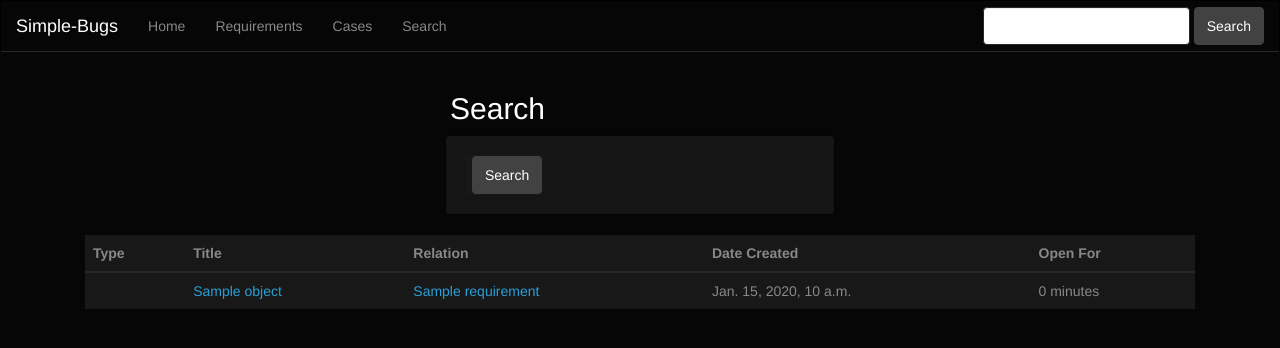
After one commit to thomas-cabral/django_simple_bugs, a Django app: template simple_bugs/templates/search/search.html in a window 1280 px wide. The commit adds this page. Shown: the top 348 px of the page. Run offline with Django 3.2, Linux system fonts and the light colour scheme; the template is opened without the code that fills it: most values are stand-ins (such as "Sample title", 1, 10 or a date in 2020); some libraries are stand-ins or nearby versions; some web fonts are replaced.

Commit message:
added search

```diff
--- /dev/null
+++ b/simple_bugs/templates/search/indexes/simple_bugs/case_text.txt
@@ -0,0 +1,3 @@
+{{ object.title }}
+{{ object.user }}
+{{ object.detail }}
--- /dev/null
+++ b/simple_bugs/templates/search/search.html
@@ -0,0 +1,88 @@
+{% extends 'simple_bugs/base.html' %}
+
+{% block content %}
+{% load crispy_forms_filters %}
+    <div class="col-lg-offset-4"><h2>Search</h2></div>
+<div class="row">
+<div class="col-lg-offset-4 col-lg-4 well">
+    <form method="get" action=".">
+        <table>
+            {{ form|crispy }}
+            <tr>
+                <td>&nbsp;</td>
+                <td>
+                    <input class="btn btn-default" type="submit" value="Search">
+                </td>
+            </tr>
+        </table>
+    </form>
+</div></div>
+        {% if query %}
+            <h3>Results</h3>
+
+            {% if page.has_previous or page.has_next %}
+                <div>
+                    {% if page.has_previous %}<a href="?q={{ query }}&amp;page={{ page.previous_page_number }}">{% endif %}&laquo; Previous{% if page.has_previous %}</a>{% endif %}
+                    |
+                    {% if page.has_next %}<a href="?q={{ query }}&amp;page={{ page.next_page_number }}">{% endif %}Next &raquo;{% if page.has_next %}</a>{% endif %}
+                </div>
+            {% endif %}
+        {% else %}
+            {# Show some example queries to run, maybe query syntax, something else? #}
+        {% endif %}
+
+            <div class="col-lg-12">
+            <table class="table">
+            <thead>
+            <tr>
+                <th>
+                    Type
+                </th>
+                <th>
+                    Title
+                </th>
+                <th>
+                    Relation
+                </th>
+                <th>
+                    Date Created
+                </th>
+                <th>
+                    Open For
+                </th>
+            </tr>
+            </thead>
+            <tbody>
+            {% for result in page.object_list %}
+                <tr>
+                    <td>
+                        {% if result.object.type == 'BUG' %}
+                        <i class="fa fa-bug fa-lg fa-fw"></i>
+                        {% elif result.object.type == 'FEATURE_REQUEST' %}
+                        <i class="fa fa-lightbulb-o fa-lg fa-fw"></i>
+                        {% endif %}
+                    </td>
+                    <td>
+                        <a href="{{ result.object.get_absolute_url }}">{{ result.object.title }}</a>
+                    </td>
+                    <td>
+                    {% if result.object.requirement %}
+                        <a href="{% url 'simple_bugs:requirement_detail' result.object.requirement.id %}">{{ result.object.requirement.title }}</a>
+                    {% else %}
+                        None
+                    {% endif %}
+                    </td>
+                    <td>
+                        {{ result.object.created_on }}
+                    </td>
+                    <td>
+                        {{ result.object.created_on|timesince }}
+                    </td>
+                </tr>
+            {% empty %}
+                <p>No results found.</p>
+            {% endfor %}
+            </tbody>
+            </table>
+            </div>
+{% endblock %}
--- a/simple_bugs/templates/simple_bugs/base.html
+++ b/simple_bugs/templates/simple_bugs/base.html
@@ -11,14 +11,35 @@
 </head>
 <body>
 {% block navbar %}
-<ul class="nav nav-tabs">
+<nav class="navbar navbar-default" role="navigation">
+  <!-- Brand and toggle get grouped for better mobile display -->
+  <div class="navbar-header">
+    <button type="button" class="navbar-toggle" data-toggle="collapse" data-target="#bs-example-navbar-collapse-1">
+      <span class="sr-only">Toggle navigation</span>
+      <span class="icon-bar"></span>
+      <span class="icon-bar"></span>
+      <span class="icon-bar"></span>
+    </button>
+    <a class="navbar-brand" href="/">Simple-Bugs</a>
+  </div>
+<div class="collapse navbar-collapse" id="bs-example-navbar-collapse-1">
+<ul class="nav navbar-nav">
     <li><a href="{% url 'simple_bugs:index' %}">Home</a> </li>
     <li><a href="{% url 'simple_bugs:requirement_list' %}">Requirements</a> </li>
     <li><a href="{% url 'simple_bugs:case_list' %}">Cases</a> </li>
+    <li><a href="/search/">Search</a> </li>
 {% if user.is_authenticated %}
     <li><a href="{% url 'simple_bugs:profile' user.username %}">Profile</a> </li>
 {% endif %}
 </ul>
+<form class="navbar-right navbar-form" method="get" action="/search/.">
+    <div class="form-group">
+    <input class="textinput textInput form-control" id="id_q" name="q" type="text">
+    </div>
+    <button type="submit" value="Search" class="btn btn-default">Search</button>
+</form>
+</div>
+</nav>
 {% endblock %}
 <div class="container">
 {% block content %}
--- a/simple_bugs/templates/simple_bugs/case_detail.html
+++ b/simple_bugs/templates/simple_bugs/case_detail.html
@@ -23,8 +23,8 @@
     {% load comments crispy_forms_filters %}
     {% render_comment_list for case %}
     {% get_comment_form for case as form %}
+<form action="{% comment_form_target %}" method="post">
 <table>
-  <form action="{% comment_form_target %}" method="post">
     {% csrf_token %}
     {{ form.comment|as_crispy_field }}
     {{ form.content_type }}
@@ -37,9 +37,8 @@
         <input type="hidden" name="next" value="{% url 'simple_bugs:case_detail' case.id %}" />
       </td>
     </tr>
-  </form>
 </table>
-
+</form>
 </div>
 </div>
 {% endblock %}
```
Also changed, not shown: simple_bugs/search_indexes.py (added, +17 -0 lines).
